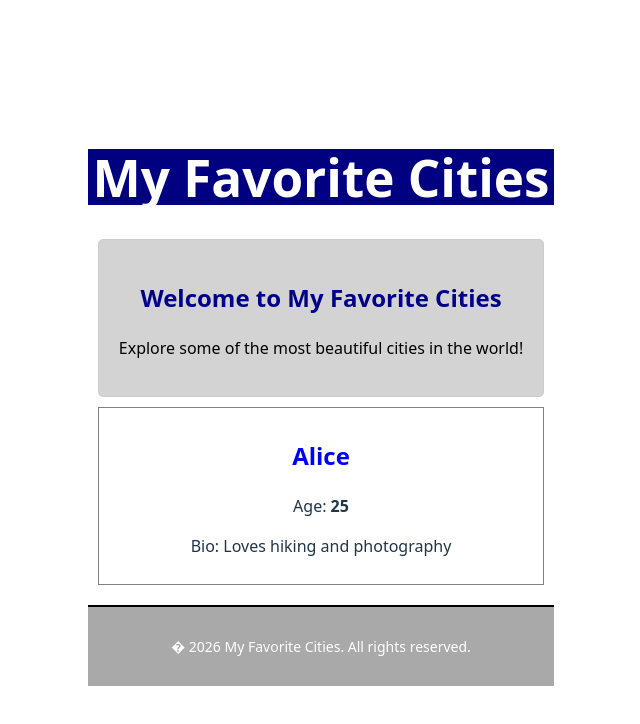
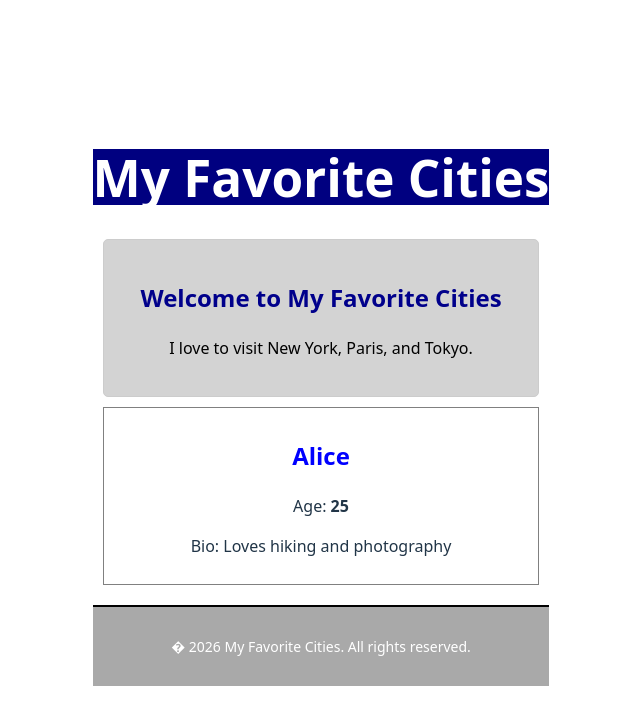
Before and after one commit to ReagileMoatshe/alx-fe-reactjs, a React (Vite) app in the folder alx-react-app-new/: page / in a window 1280 px wide. Shown: the top 724 px of the page, without its empty margins (319-959 px from the left). Built offline with nearby package versions, Linux system fonts and the light colour scheme.

Commit message:
Add required content to MainContent.jsx: specific text and main tag

```diff
--- a/alx-react-app-new/src/components/MainContent.jsx
+++ b/alx-react-app-new/src/components/MainContent.jsx
@@ -2,7 +2,7 @@ import React from 'react';
 
 function MainContent() {
   return (
-    <div style={{
+    <main style={{
       padding: '20px',
       backgroundColor: 'lightgray',
       color: 'black',
@@ -11,9 +11,9 @@ function MainContent() {
       border: '1px solid #ccc'
     }}>
       <h2 style={{ textAlign: 'center', color: 'darkblue' }}>Welcome to My Favorite Cities</h2>
-      <p style={{ fontSize: '16px', lineHeight: '1.5' }}>Explore some of the most beautiful cities in the world!</p>
+      <p style={{ fontSize: '16px', lineHeight: '1.5' }}>I love to visit New York, Paris, and Tokyo.</p>
       {/* Add more content as needed */}
-    </div>
+    </main>
   );
 }
 
```
